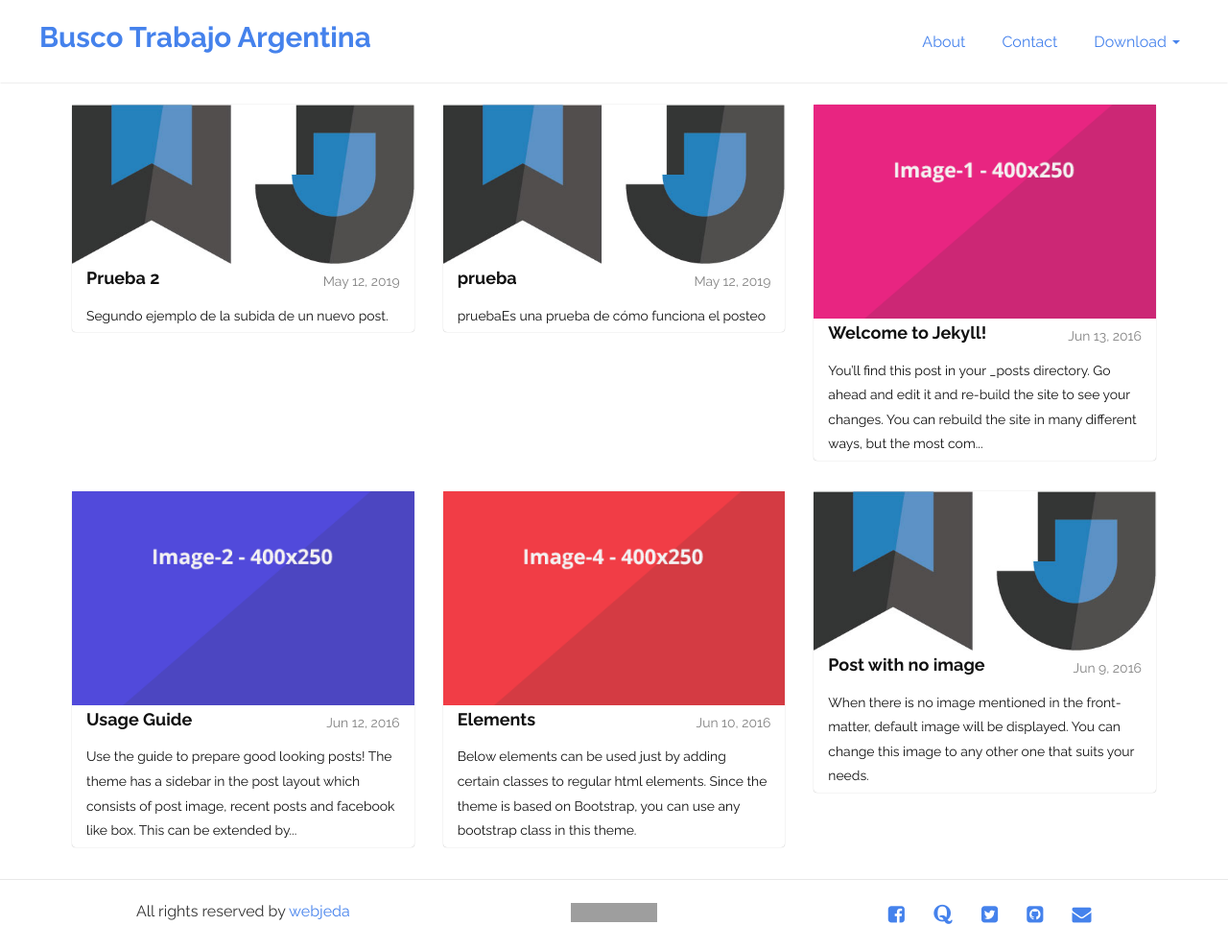
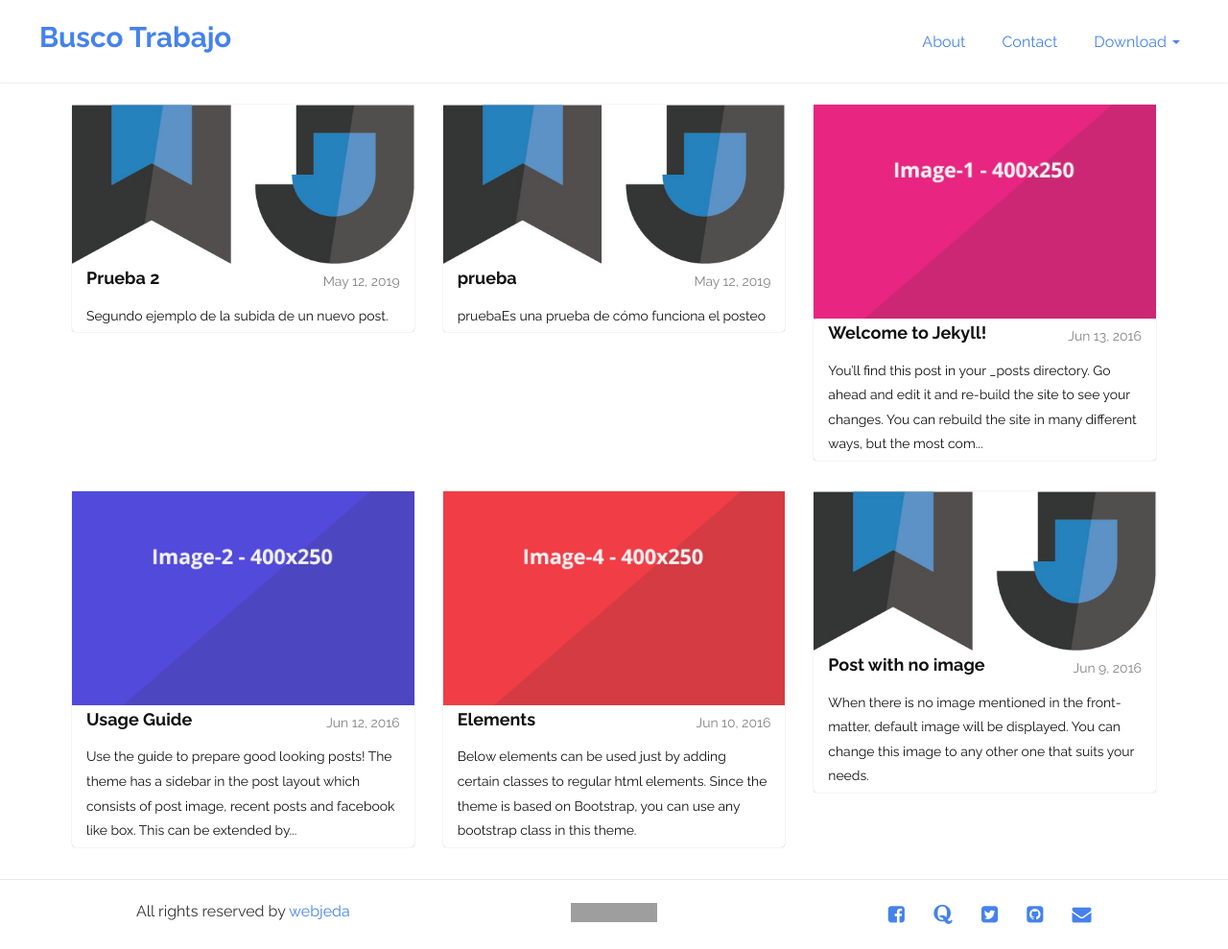
Before and after one commit to Lucas68747/buscotrabajoargentina.github.io, a Jekyll site: the page built from index.html, in a window 1280 px wide. Shown: the whole page at 96% size. Built offline with Jekyll 4.4.1, drawn with Linux system fonts in a browser that asks for light colours; the list of posts is cut into pages by our own code; some of the changed lines change nothing that is shown; grey boxes are pictures that could not be loaded.

Commit message:
Update _config.yml

```diff
--- a/_config.yml
+++ b/_config.yml
@@ -6,10 +6,10 @@
 # 'jekyll serve'. If you change this file, please restart the server process.
 
 # Site settings
-title: Busco Trabajo Argentina
+title: Busco Trabajo
 email: your-email@domain.com
 description: > # this means to ignore newlines until "baseurl:"
-  Webjeda Cards is a Bootstrap based jekyll theme for portfolio, photography or any kind of blog.
+  Sitio Web
 
 
 baseurl: "/buscotrabajoargentina.github.io" # the subpath of your site, e.g. /blog
```
